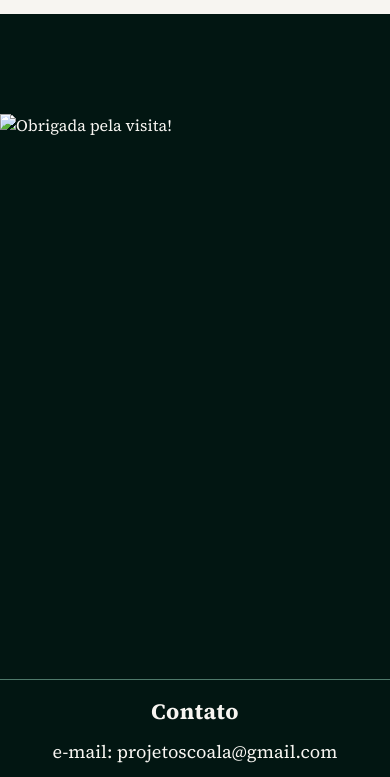
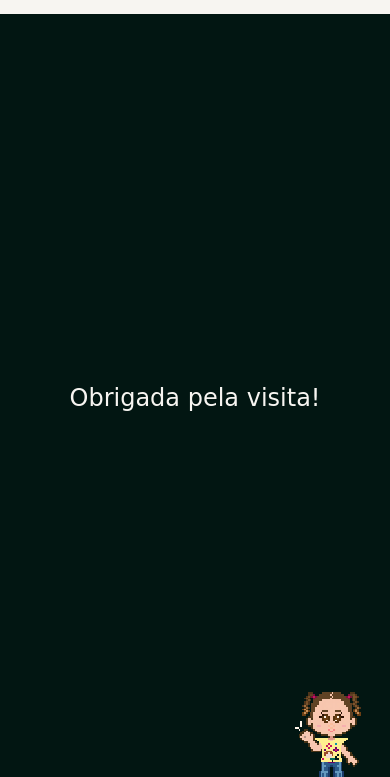
Before and after one commit to emilyvenancio/PortifolioArtes, a plain HTML site: page index.html in a window 390 px wide. Shown: the part 5430-6207 px from the top of the page. Drawn offline with Linux system fonts and the light colour scheme; a web font is replaced by a local one.

Commit message:
inserção de image,m footer e responsividade

```diff
--- a/index.html
+++ b/index.html
@@ -810,9 +810,14 @@
 
 
    <footer id="contato">
+
+    <div id="agradecimentos">
+        <p id="textAgr">Obrigada pela visita!</p>
         <figure id="gifPixel">
-            <img src="./imagens/gif/pixelart.gif" alt="Obrigada pela visita!">
+            <img src="./imagens/footer/persona.gif" alt="Obrigada pela visita!">
         </figure>
+
+    </div>
 
         <div id="infoRodape">
             <h1 id="tituloCtt">Contato</h1>
--- a/style/style.css
+++ b/style/style.css
@@ -754,21 +754,43 @@ nav.sobre-claro { color: #021612; }
 footer {
     display: flex;
     flex-direction: column;
+    align-items: center;
     height: 100vh;
     height: 100svh;
     min-height: 320px;
     padding-top: var(--margemTopo); /* só libera o espaço da navbar; sem margem lateral */
 }
+#agradecimentos{
+    display: flex;
+    align-items: last baseline;
+    justify-content: center;
+    min-height: 80vh;
+    width: 100%;
+}
+#textAgr {
+    font-family:"Crafty Girls", cursive;
+    font-size: clamp(24px, 5vw, 80px);
+    height: 60%;
+    padding-top: 0;
+    max-width: 100%;
+    min-height: 60%;
+}
 
 #gifPixel {
+    display: flex;
+    position: absolute;
+    align-items: center;
+    justify-content: flex-end;
     --ajusteGif: cover; /* cover = preenche a área | contain = mostra inteiro */
     flex: 1;
     min-height: 0;
+    width: 100%;
     overflow: hidden;
+    z-index: 10;
 }
 #gifPixel img {
     display: block;
-    width: 100%;
+    width: 30%;
     height: 100%;
     object-fit: var(--ajusteGif);
     image-rendering: pixelated; /* mantém os pixels nítidos */
@@ -783,6 +805,8 @@ footer {
     gap: 20px;
     padding: 0 40px;
     border-top: 1px solid #4f7a6b;
+    max-height: 20vh;
+    width: 100%;
 }
 
 #tituloCtt {
```
Also changed, not shown: imagens/footer/persona.gif (added).
